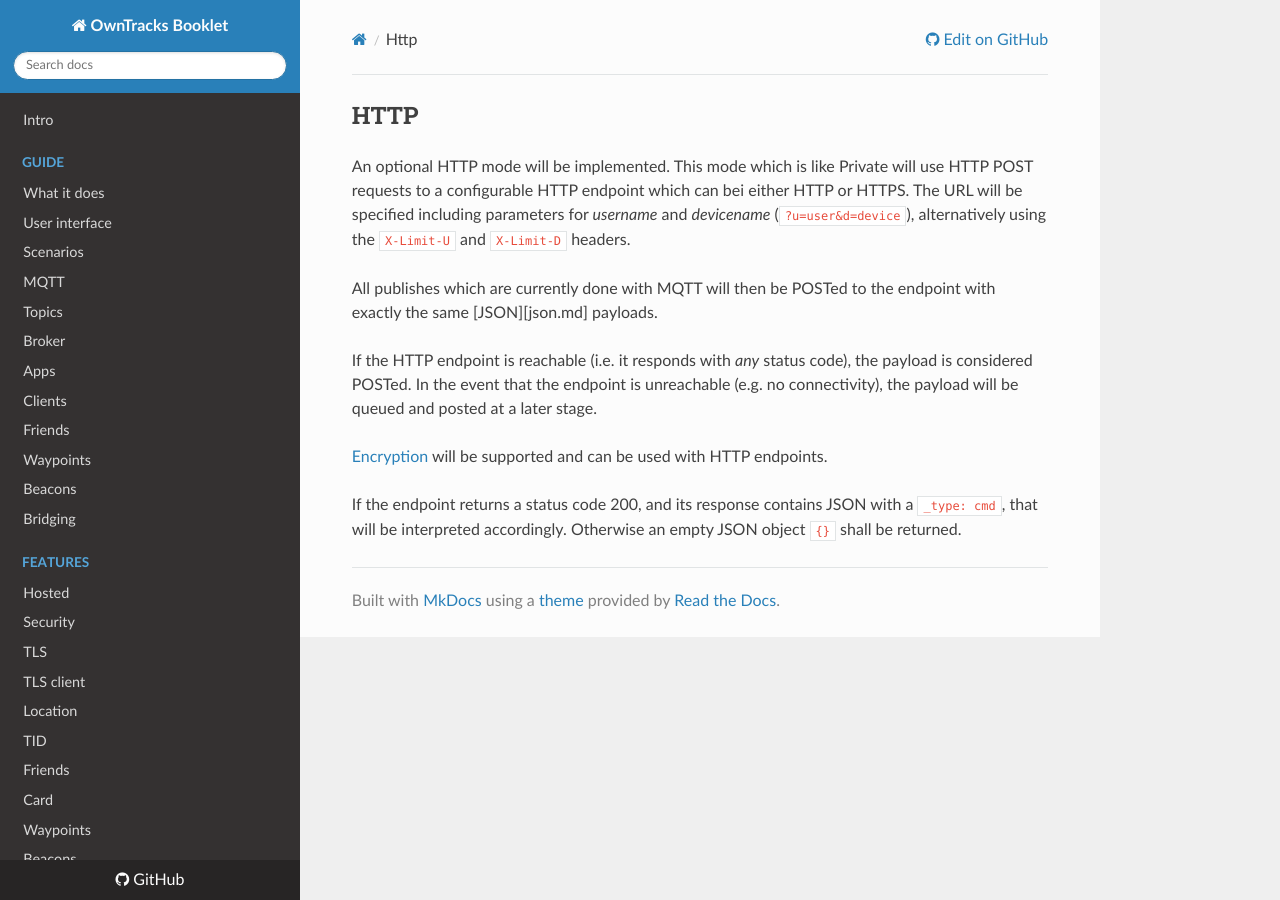
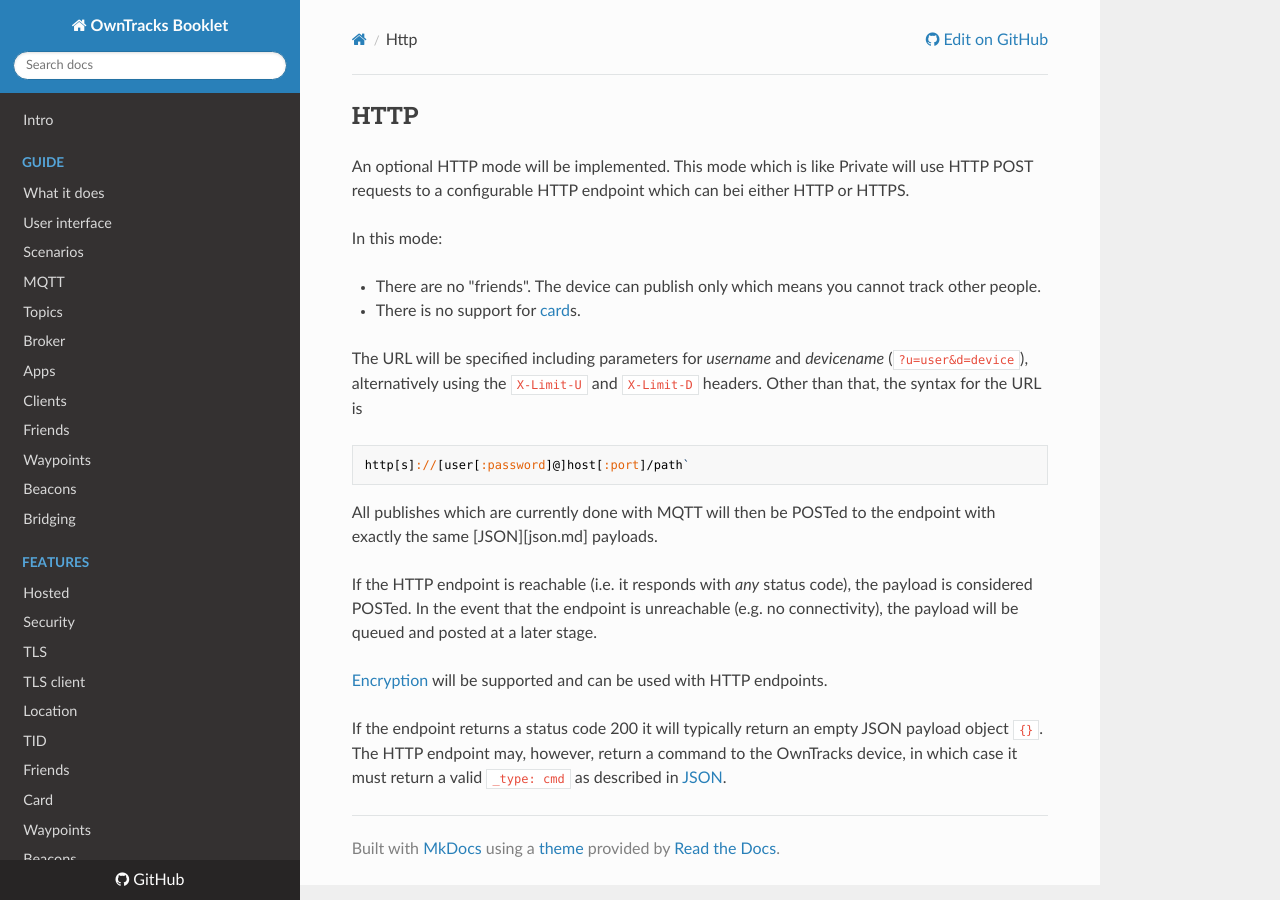
Before and after one commit to owntracks/booklet, an MkDocs documentation site: the page built from docs/tech/http.md, in a window 1280 px wide. Built offline with MkDocs 1.6.1, drawn with Linux system fonts in a browser that asks for light colours; nearby versions of some CDN libraries; old or Windows-style settings are respelled for this version of MkDocs.

Commit message:
more http

````diff
--- a/docs/tech/http.md
+++ b/docs/tech/http.md
@@ -1,6 +1,17 @@
 ## HTTP
 
-An optional HTTP mode will be implemented. This mode which is like Private will use HTTP POST requests to a configurable HTTP endpoint which can bei either HTTP or HTTPS. The URL will be specified including parameters for _username_ and _devicename_ (`?u=user&d=device`), alternatively using the `X-Limit-U` and `X-Limit-D` headers.
+An optional HTTP mode will be implemented. This mode which is like Private will use HTTP POST requests to a configurable HTTP endpoint which can bei either HTTP or HTTPS.
+
+In this mode:
+
+* There are no "friends". The device can publish only which means you cannot track other people.
+* There is no support for [card](../features/card.md)s.
+
+The URL will be specified including parameters for _username_ and _devicename_ (`?u=user&d=device`), alternatively using the `X-Limit-U` and `X-Limit-D` headers. Other than that, the syntax for the URL is
+
+```
+http[s]://[user[:password]@]host[:port]/path`
+```
 
 All publishes which are currently done with MQTT will then be POSTed to the endpoint with exactly the same [JSON][json.md] payloads.
 
@@ -8,4 +19,4 @@ If the HTTP endpoint is reachable (i.e. it responds with _any_ status code), the
 
 [Encryption](../features/encrypt.md) will be supported and can be used with HTTP endpoints.
 
-If the endpoint returns a status code 200, and its response contains JSON with a `_type: cmd`, that will be interpreted accordingly. Otherwise an empty JSON object `{}` shall be returned.
+If the endpoint returns a status code 200 it will typically return an empty JSON payload object `{}`. The HTTP endpoint may, however, return a command to the OwnTracks device, in which case it must return a valid `_type: cmd` as described in [JSON](../tech/json.md).
````
